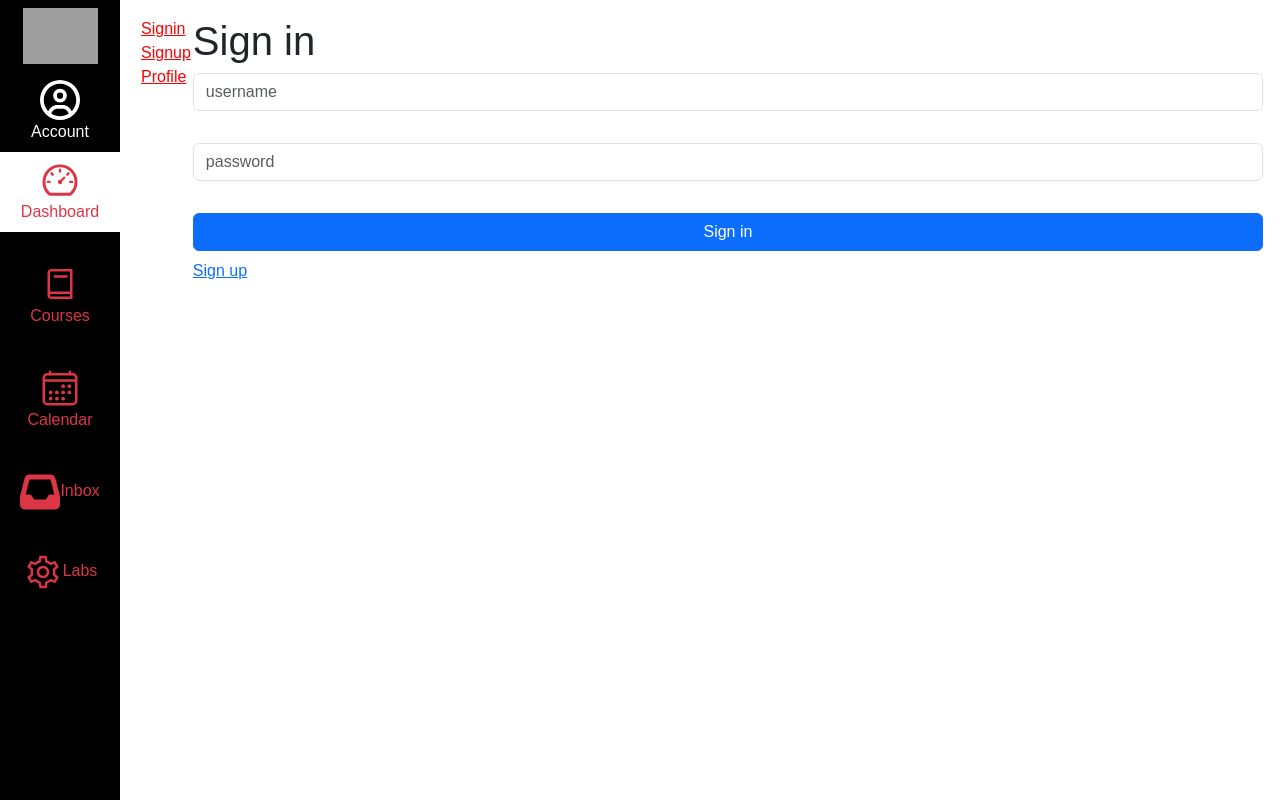
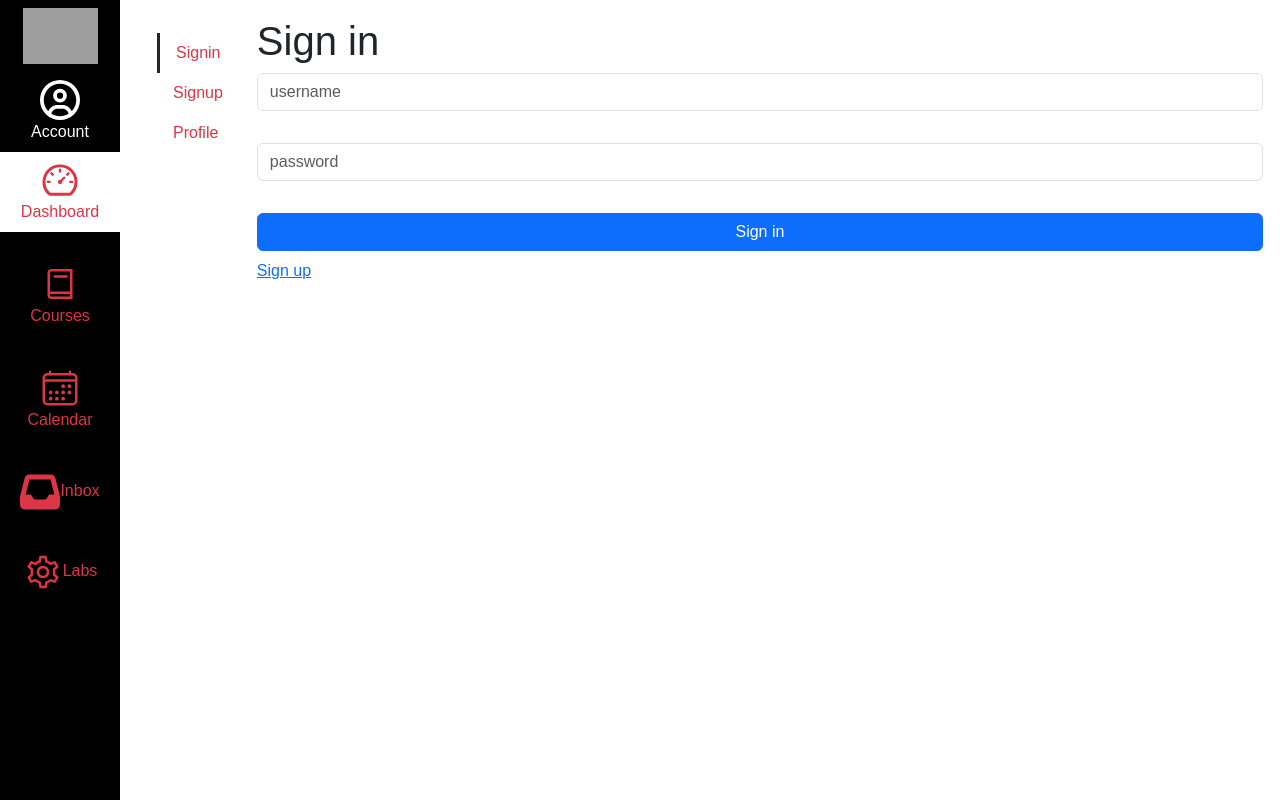
Before and after one commit to Rushikesh-pawar/kambaz-next-js, a Next.js app: page /Account/Signin in a window 1280 px wide. Built offline with nearby package versions, Linux system fonts and the light colour scheme; grey boxes are pictures that could not be loaded.

Commit message:
a2 CSS and Bootstrapsssss

```diff
--- a/app/(Kambaz)/Account/Navigation.tsx
+++ b/app/(Kambaz)/Account/Navigation.tsx
@@ -1,9 +1,20 @@
 import Link from "next/link";
+import { ListGroup, ListGroupItem } from "react-bootstrap";
+
 export default function AccountNavigation() {
- return (
-   <div id="wd-account-navigation">
-     <Link href="Signin" style={{ color: "red" }}> Signin </Link> <br />
-     <Link href="Signup" style={{ color: "red" }}> Signup </Link> <br />
-     <Link href="Profile" style={{ color: "red" }}> Profile </Link> <br />
-   </div>
-);}
+  return (
+    <div id="wd-account-navigation" className="p-3" style={{ maxWidth: 200 }}>
+      <ListGroup className="rounded-0 list-group-flush">
+        <ListGroupItem className="border-dark border-0 rounded-0 border-start border-3 ">
+          <Link href="Signin" className="text-danger text-decoration-none ">Signin</Link>
+        </ListGroupItem>
+        <ListGroupItem className="border-0 rounded-0">
+          <Link href="Signup" className="text-danger text-decoration-none ">Signup</Link>
+        </ListGroupItem>
+        <ListGroupItem className="border-0 rounded-0">
+          <Link href="Profile" className="text-danger text-decoration-none">Profile</Link>
+        </ListGroupItem>
+      </ListGroup>
+    </div>
+  );
+}
--- a/app/Labs/Lab2/page.tsx
+++ b/app/Labs/Lab2/page.tsx
@@ -17,6 +17,7 @@ import BootstrapTables from './BootstrapTables';
 import BootstrapLists from './BootstrapLists';
 import BootstrapForms from './BootstrapForms';
 import BootstrapNavigation from './BootstrapNavigation';
+import ReactIcons from './ReactIcons';
 
 export default function Lab2() {
   return (
@@ -84,6 +85,7 @@ This heading has same style as paragraph above
 <Float></Float>
 <GridLayout></GridLayout>
 <Flex></Flex>
+<ReactIcons></ReactIcons>
 <BootstrapGrids></BootstrapGrids>
 <ScreenSizeLabel></ScreenSizeLabel>
 <BootstrapTables></BootstrapTables>
```
